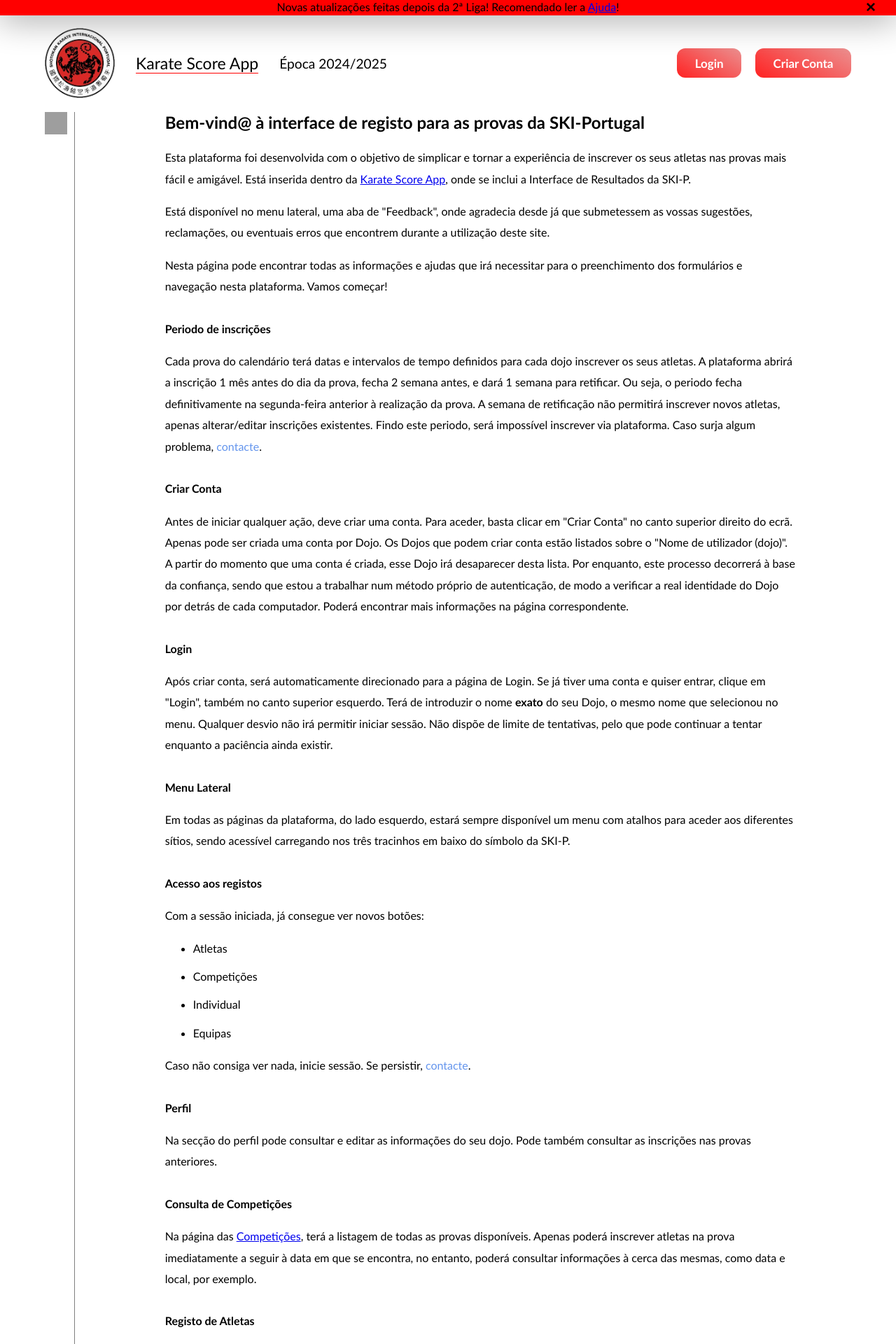
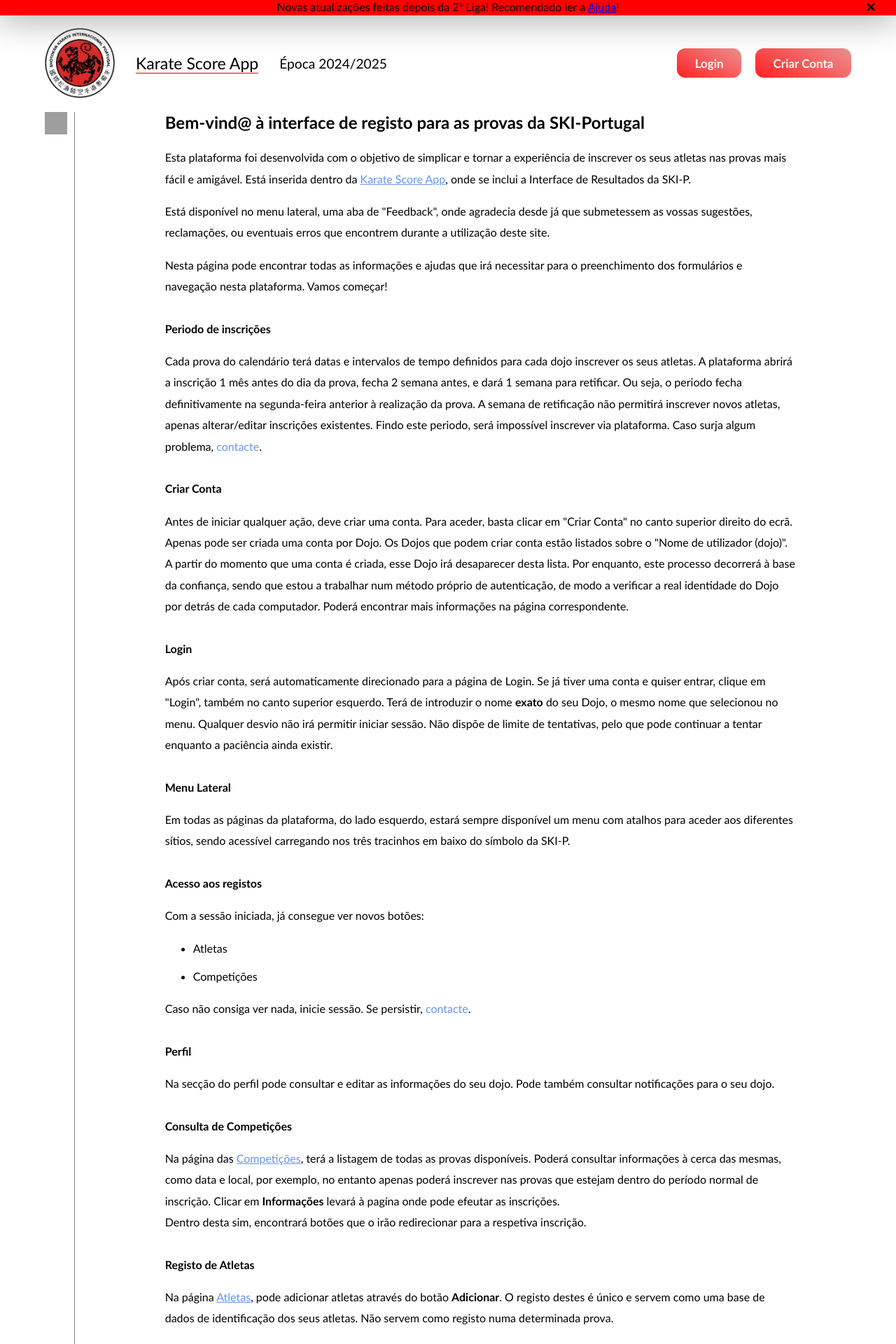
Before and after one commit to ozefreitas/karate-registration, a Django app: page /help/ in a window 1280 px wide. Shown: the top 1920 px of the page at 70% size. Run offline with Django 5.2, Linux system fonts and the light colour scheme; data that the repository does not hold is empty; grey boxes are pictures that could not be loaded.

Commit message:
[UPDATE] forgotten changes added

```diff
--- a/registration/templates/registration/help.html
+++ b/registration/templates/registration/help.html
@@ -5,7 +5,7 @@
     <div class="help-container">
       <h2>Bem-vind@ à interface de registo para as provas da SKI-Portugal</h2>
       <p>Esta plataforma foi desenvolvida com o objetivo de simplicar e tornar a experiência de inscrever os seus atletas nas provas mais fácil e amigável.
-        Está inserida dentro da <a href="https://karate-score-app.netlify.app/">Karate Score App</a>, onde se inclui a Interface de Resultados da SKI-P.
+        Está inserida dentro da <a style="cursor: pointer; color:cornflowerblue;" href="https://karate-score-app.netlify.app/">Karate Score App</a>, onde se inclui a Interface de Resultados da SKI-P.
       </p>
       <p>Está disponível no menu lateral, uma aba de "Feedback", onde agradecia desde já que submetessem as vossas sugestões,
         reclamações, ou eventuais erros que encontrem durante a utilização deste site.
@@ -53,21 +53,19 @@
         <ul>
           <li>Atletas</li>
           <li>Competições</li>
-          <li>Individual</li>
-          <li>Equipas</li>
         </ul>
         Caso não consiga ver nada, inicie sessão. Se persistir,
         <a style="cursor: pointer; color:cornflowerblue;" onclick="window.scrollTo(0, document.body.scrollHeight);">contacte</a>.
       </p>
       <h4>Perfil</h4>
-      <p>Na secção do perfil pode consultar e editar as informações do seu dojo. Pode também consultar as inscrições nas provas
-        anteriores.</p>
+      <p>Na secção do perfil pode consultar e editar as informações do seu dojo. Pode também consultar notificações para o seu dojo.</p>
       <h4>Consulta de Competições</h4>
-      <p>Na página das <a href="{% url 'registration-home' %}">Competições</a>, terá a listagem de todas as provas disponíveis.
-      Apenas poderá inscrever atletas na prova imediatamente a seguir à data em que se encontra, no entanto, poderá consultar informações
-      à cerca das mesmas, como data e local, por exemplo.</p>
+      <p>Na página das <a style="cursor: pointer; color:cornflowerblue;" href="{% url 'registration-home' %}">Competições</a>, terá a listagem de todas as provas disponíveis.
+      Poderá consultar informações à cerca das mesmas, como data e local, por exemplo, no entanto apenas poderá inscrever nas provas que estejam
+      dentro do período normal de inscrição. Clicar em <strong>Informações</strong> levará à pagína onde pode efeutar as inscrições. <br>Dentro
+      desta sim, encontrará botões que o irão redirecionar para a respetiva inscrição.</p>
       <h4>Registo de Atletas</h4>
-      <p>Na página <a href="{% url 'registration-athletes' %}">Atletas</a>, pode adicionar atletas através do botão <strong>Adicionar</strong>.
+      <p>Na página <a style="cursor: pointer; color:cornflowerblue;" href="{% url 'registration-athletes' %}">Atletas</a>, pode adicionar atletas através do botão <strong>Adicionar</strong>.
         O registo destes é único e servem como uma base de dados de identificação dos seus atletas. Não servem como registo numa determinada prova.
       <p>A um atleta ficará sempre associado a prova onde participa, o seu escalão, idade, género, entre outros. Ou seja, O mesmo atleta terá duas linhas
         no caso de fazer Kata e Kumite.
@@ -77,14 +75,16 @@
           <li>Formulário de registo</li>
           Aqui terá de preencher toda a informação necessária para a identificação do atleta:
           <ol>
-            <li>Todos os campos são obrigatórios, excepto: Nº SKI-P, Peso e Emails adicionais.</li>
+            <li>Todos os campos são obrigatórios, excepto: Nº SKI-P e Peso</li>
             <li>No caso de atletas que fazem ambas provas, deverá selecionar ambas caixas.</li>
             <li>A plataforma fará a validação dos dados inseridos automaticamente, segundo as regras em vigor para cada competição/época.</li>
             <li>Caso algum campo não estiver de acordo com as regras, o registo não será consumado, e uma mensagem de erro será mostrada.</li>
             <li>Pelo contrário, se estiver correta, um novo atleta será adiciono por cada prova selecionada no formúlario.</li>
+            <li><strong>É sempre recomendado dar uma vista de olhos nas
+              <a style="cursor: pointer; color:cornflowerblue;" href="{% url 'registration-rules' %}">Regras</a>.</strong></li>
           </ol>
         </ul>
-        Lembre-se que aqui também devem ser inscritos todos os atletas que queira fazer parte em qualquer prova, seja ela individual ou em equipas.
+        Lembre-se que aqui também devem ser inscritos todos os atletas que queira fazer parte em qualquer prova, seja ela Individual ou em Equipas.
       </p>
       <h4>Inscrições em provas Individuais</h4>
       <p>Em cada ecrã de prova, poderá depois inscrever os seus atletas em provas individuais, através do botão correspondente.
@@ -96,7 +96,10 @@
       <h4>Inscrições em provas de Equipas</h4>
       <p>As Equipas funcionam de maneira semelhante aos Atletas. No entanto, ao invés de
         inscrever novamente cada atleta, terá uma área de seleção de cada um dos elementos, a partir dos atletas inscritos anteriormente.</p>
-      <h4>Geral</h4>
+      <p>Atenção que, em ambos Individuais e Equipas não será possível alterar, diretamente, a informação de um Atleta. <strong>
+        Isto terá sempre que ser feito através da página dos <a style="cursor: pointer; color:cornflowerblue;" href="{% url 'registration-athletes' %}">Atletas</a>.
+      </strong></p>
+        <h4>Geral</h4>
       <p>Em cada página de registo, terá uma linha de filtros para ordernar da forma ou filtrar os resultados que quiser.
         Quando efetuada uma inscrição, irá aparecer uma nova linha na página. POderá também ver um quadradinho de opções. Se carregar,
         terá as opções de <i>Consultar</i>, <i>Editar</i> e <i>Eliminar</i>.
--- a/registration/templates/registration/rules.html
+++ b/registration/templates/registration/rules.html
@@ -1,3 +1,9 @@
 {% extends "registration/base.html" %}
 {% block content%}
+    <h2>Regras</h2>
+    <p>Aqui poderá consultar as regras mais atualizadas das competições em vigor. Todos os passos de validação
+        feitos pela plataforma estão de acordo com os seguintes documentos, pelo que deve sempre rementer a estes
+        antes de contactar.
+    </p>
+
 {% endblock content %}
--- a/registration/views.py
+++ b/registration/views.py
@@ -6,10 +6,10 @@ from django.contrib.auth.mixins import LoginRequiredMixin
 from django.contrib import messages
 from django.contrib.auth.decorators import login_required
 from django.core.paginator import Paginator, EmptyPage, PageNotAnInteger
-from .forms import AthleteForm, FilterAthleteForm, TeamForm, FilterTeamForm
+from .forms import AthleteForm, FilterAthleteForm, TeamForm, FilterTeamForm, TeamCategorySelection
 from .models import Athlete, Team, Individual
 from .templatetags.team_extras import valid_athletes
-from .utils.utils import check_athlete_data, get_comp_age, check_filter_data, check_match_type, check_teams_data
+from .utils.utils import check_athlete_data, get_comp_age, check_filter_data, check_match_type, check_teams_data, check_team_selection
 from dojos.models import CompetitionDetail
 import datetime
 import json
@@ -36,6 +36,17 @@ age_category_rules = {
     "35-49": "Veterano +35",
     "50-99": "Veterano +50"
 }
+
+CATEGORY_RULES = {
+        "Veterano +35": "Sénior",
+        "Veterano +50": "Sénior",
+        "Sénior": "Júnior",
+        "Júnior": "Cadete",
+        "Cadete": "Juvenil",
+        "Juvenil": "Iniciado",
+        "Iniciado": "Infantil",
+        "Infantil": "Infantil",
+    }
 
 ### Athletes processing ###
 
@@ -233,9 +244,39 @@ def athletes_preview(request, comp_id):
 @login_required
 def team_form(request, match_type, comp_id):
     if request.method == "POST":
-        form = TeamForm(request.POST)
-        if form.is_valid():
-            errors = check_teams_data(form)
+        action = request.POST.get("action")
+        if action == "search":
+            form = TeamCategorySelection(request.POST)
+
+            if form.is_valid():
+                error = check_team_selection(form)
+
+                if error is not None:
+                    messages.error(request, error)
+                    context = {"form": form, "title": "Inscriver Equipa", "match_type": match_type, "comp_id": comp_id}
+
+                    return render(request, 'registration/teams_form.html', context)
+
+                athletes = Athlete.objects.filter(gender=form.cleaned_data["gender"],
+                                                  category__in=[form.cleaned_data["category"], CATEGORY_RULES[form.cleaned_data["category"]]],
+                                                  match_type=match_type)
+
+                context = {"form": form, "athletes": athletes, "title": "Inscriver Equipa", "match_type": match_type, "comp_id": comp_id}
+                return render(request, 'registration/teams_form.html', context)
+
+        else:
+            athlete_instances = []
+            positive_ids = [k for k, v in request.POST.dict().items() if v == "on"]
+
+            comp_instance = get_object_or_404(CompetitionDetail, id=comp_id)
+            for pos_id in positive_ids:
+                athlete_instances.append(get_object_or_404(Athlete, id=pos_id))
+
+            ola = {f"athlete{i + 1}": athlete_instance for i, athlete_instance in enumerate(athlete_instances)}
+            team_object = Team(**ola, dojo=request.user, match_type = match_type, competition=comp_instance, team_number=1)
+
+            errors = check_teams_data(request.POST.dict(), team_object)
+
 
             if len(errors) != 0:
                 request.session['can_access_target_page'] = True
@@ -245,9 +286,9 @@ def team_form(request, match_type, comp_id):
                 return render(request, 'registration/teams_form.html', context)
 
             teams = Team.objects.filter(dojo=request.user,
-                                         category=form.cleaned_data["category"],
-                                         match_type=match_type,
-                                         gender=form.cleaned_data["gender"])
+                                        category=form.cleaned_data["category"],
+                                        match_type=match_type,
+                                        gender=form.cleaned_data["gender"])
             new_team = form.save(commit=False)
             new_team.dojo = request.user
             new_team.match_type = match_type
@@ -259,14 +300,13 @@ def team_form(request, match_type, comp_id):
 
             messages.success(request, f'Equipa de {match_type.capitalize()} {form.cleaned_data["category"].capitalize()} {form.cleaned_data["gender"].capitalize()} inscrita com sucesso!')
 
-            action = request.POST.get("action")
             if action == "save_back":
                 return HttpResponseRedirect(f"/teams/{comp_id}")
             elif action == "save_add":
                 return HttpResponseRedirect(f"/teams_form/{match_type}/{comp_id}")
 
     else:
-        form = TeamForm(dojo=request.user, match_type=match_type)
+        form = TeamCategorySelection()
         context = {"form": form, "title": "Inscriver Equipa", "match_type": match_type, "comp_id": comp_id}
         return render(request, 'registration/teams_form.html', context)
 
--- a/requirements.txt
+++ b/requirements.txt
@@ -6,3 +6,5 @@ Requests==2.32.3
 seaborn==0.13.2
 django-view-breadcrumbs==2.5.1
 python-dotenv==1.0.1
+drf-nested-routers==0.94.1
+djangorestframework==3.15.2
```
Also changed, not shown: registration/forms.py (+11 -3 lines), registration/templates/registration/teams_form.html (+25 -5 lines), registration/utils/utils.py (+11 -11 lines).
